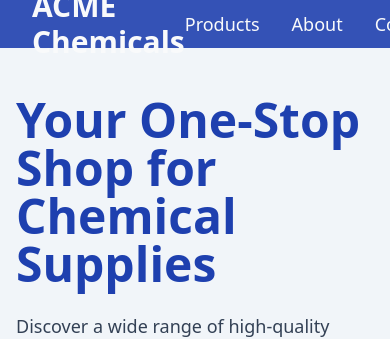
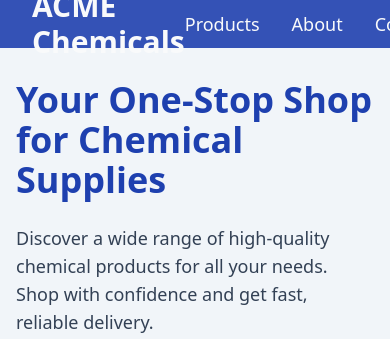
Before and after one commit to M-Valentino/ACME-Chemicals, a Next.js app: page / in a window 390 px wide. Shown: the top 339 px of the page. Built offline with nearby package versions, Linux system fonts and the light colour scheme.

Commit message:
improved header look on mobile

```diff
--- a/src/components/home/Hero.tsx
+++ b/src/components/home/Hero.tsx
@@ -7,7 +7,7 @@ export const Hero = () => {
       <div className=" justify-between md:bg-[url('/bgstripe.png')] xs:bg-slate-100">
         <div className=" md:bg-gradient-to-r from-slate-100 from-10% to-transparent md:h-[540px] w-full flex items-center justify-between">
           <div className="xl:ml-24 lg:ml-16 md:ml-8 xs:ml-4 xs:mr-4 max-w-[640px] inline-flex flex-col">
-            <h1 className="font-extrabold text-5xl text-blue-800 mt-12">
+            <h1 className="font-extrabold md:text-5xl xs:text-4xl text-blue-800 mt-8">
               Your One-Stop Shop for Chemical Supplies
             </h1>
             <p className="mt-6 text-slate-700 text-lg">
```
